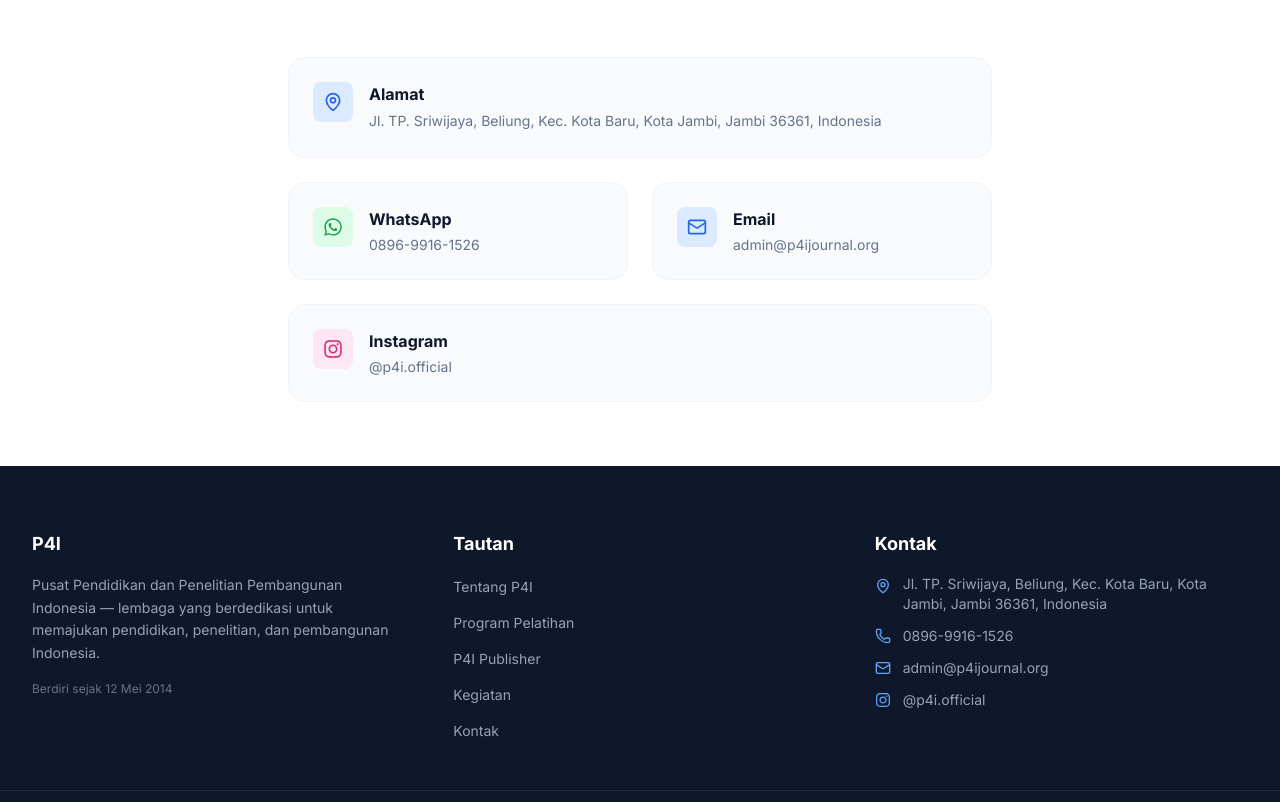
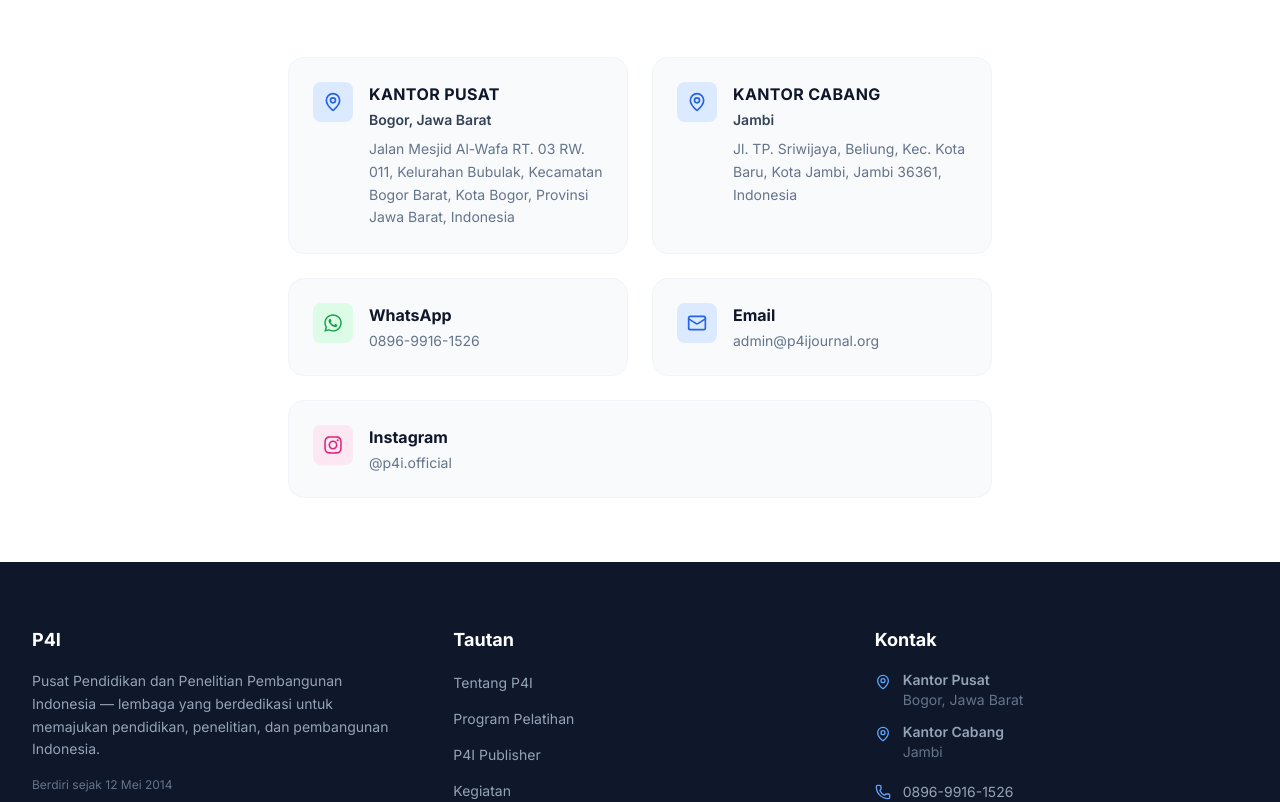
Before and after one commit to HannR002/p4i-corporate-hub, a Next.js app: page /kontak in a window 1280 px wide. Shown: the part 460-1262 px from the top of the page. Built offline with nearby package versions, Linux system fonts and the light colour scheme.

Commit message:
fix: add P4I head office and Jambi branch contact details

```diff
--- a/app/components/layout/Footer.tsx
+++ b/app/components/layout/Footer.tsx
@@ -47,11 +47,16 @@ export default function Footer() {
           <div>
             <h4 className="text-white font-bold mb-4 text-lg">Kontak</h4>
             <ul className="space-y-3 text-sm">
-              <li className="flex items-start">
-                <MapPin className="w-4 h-4 mr-3 mt-1 text-blue-400 shrink-0" />
-                <span className="text-slate-400">{siteConfig.contact.address}</span>
-              </li>
-              <li className="flex items-center">
+              {siteConfig.locations.map((location) => (
+                <li key={location.id} className="flex items-start">
+                  <MapPin className="w-4 h-4 mr-3 mt-1 text-blue-400 shrink-0" />
+                  <div>
+                    <span className="block text-slate-400 font-semibold">{location.label}</span>
+                    <span className="block text-slate-500">{location.city}</span>
+                  </div>
+                </li>
+              ))}
+              <li className="flex items-center pt-2">
                 <Phone className="w-4 h-4 mr-3 text-blue-400 shrink-0" />
                 <a
                   href={siteConfig.contact.whatsappLink}
--- a/app/kontak/page.tsx
+++ b/app/kontak/page.tsx
@@ -32,29 +32,38 @@ export default function KontakPage() {
       <section className="py-16 bg-white">
         <div className="max-w-3xl mx-auto px-4 sm:px-6 lg:px-8">
           <div className="grid grid-cols-1 sm:grid-cols-2 gap-6">
-            {/* Address */}
-            <div className="bg-slate-50 rounded-2xl p-6 border border-slate-100 sm:col-span-2">
+            {/* Address Cards */}
+            {siteConfig.locations.map((location) => (
+              <div
+                key={location.id}
+                className="bg-slate-50 rounded-2xl p-6 border border-slate-100"
+              >
                 <div className="flex items-start gap-4">
                   <div className="w-10 h-10 bg-blue-100 text-blue-600 rounded-lg flex items-center justify-center shrink-0">
                     <MapPin className="w-5 h-5" />
                   </div>
                   <div>
-                  <h3 className="text-base font-bold text-slate-900 mb-1">
-                    Alamat
+                    <h3 className="text-base font-bold text-slate-900 mb-1 uppercase tracking-wide">
+                      {location.label}
                     </h3>
+                    <p className="text-sm font-semibold text-slate-700 mb-2">
+                      {location.city}
+                    </p>
                     <p className="text-sm text-slate-500 leading-relaxed">
-                    {siteConfig.contact.address}
+                      {location.address}
                     </p>
                   </div>
                 </div>
               </div>
+            ))}
 
             {/* WhatsApp */}
             <a
               href={siteConfig.contact.whatsappLink}
               target="_blank"
               rel="noopener noreferrer"
-              className="bg-slate-50 rounded-2xl p-6 border border-slate-100 hover:border-green-200 hover:shadow-md transition-all group"
+              aria-label="Hubungi P4I via WhatsApp"
+              className="bg-slate-50 rounded-2xl p-6 border border-slate-100 hover:border-green-200 hover:shadow-md transition-all group focus:outline-none focus:ring-2 focus:ring-green-500 focus:ring-offset-2"
             >
               <div className="flex items-start gap-4">
                 <div className="w-10 h-10 bg-green-100 text-green-600 rounded-lg flex items-center justify-center shrink-0 group-hover:bg-green-600 group-hover:text-white transition-colors">
@@ -74,7 +83,8 @@ export default function KontakPage() {
             {/* Email */}
             <a
               href={siteConfig.contact.emailLink}
-              className="bg-slate-50 rounded-2xl p-6 border border-slate-100 hover:border-blue-200 hover:shadow-md transition-all group"
+              aria-label="Kirim email ke P4I"
+              className="bg-slate-50 rounded-2xl p-6 border border-slate-100 hover:border-blue-200 hover:shadow-md transition-all group focus:outline-none focus:ring-2 focus:ring-blue-500 focus:ring-offset-2"
             >
               <div className="flex items-start gap-4">
                 <div className="w-10 h-10 bg-blue-100 text-blue-600 rounded-lg flex items-center justify-center shrink-0 group-hover:bg-blue-600 group-hover:text-white transition-colors">
@@ -96,7 +106,8 @@ export default function KontakPage() {
               href={siteConfig.social.instagram.url}
               target="_blank"
               rel="noopener noreferrer"
-              className="bg-slate-50 rounded-2xl p-6 border border-slate-100 hover:border-pink-200 hover:shadow-md transition-all group sm:col-span-2"
+              aria-label="Kunjungi Instagram P4I"
+              className="bg-slate-50 rounded-2xl p-6 border border-slate-100 hover:border-pink-200 hover:shadow-md transition-all group sm:col-span-2 focus:outline-none focus:ring-2 focus:ring-pink-500 focus:ring-offset-2"
             >
               <div className="flex items-start gap-4">
                 <div className="w-10 h-10 bg-pink-100 text-pink-600 rounded-lg flex items-center justify-center shrink-0 group-hover:bg-pink-600 group-hover:text-white transition-colors">
--- a/lib/site-config.ts
+++ b/lib/site-config.ts
@@ -14,14 +14,29 @@ export const siteConfig = {
   url: 'https://p4ijournal.org',
   metadataBase: 'https://p4ijournal.org',
 
+  locations: [
+    {
+      id: 'bogor',
+      type: 'head-office',
+      label: 'Kantor Pusat',
+      city: 'Bogor, Jawa Barat',
+      address: 'Jalan Mesjid Al-Wafa RT. 03 RW. 011, Kelurahan Bubulak, Kecamatan Bogor Barat, Kota Bogor, Provinsi Jawa Barat, Indonesia',
+    },
+    {
+      id: 'jambi',
+      type: 'branch-office',
+      label: 'Kantor Cabang',
+      city: 'Jambi',
+      address: 'Jl. TP. Sriwijaya, Beliung, Kec. Kota Baru, Kota Jambi, Jambi 36361, Indonesia',
+    }
+  ],
+
   contact: {
-    address: 'Jl. TP. Sriwijaya, Beliung, Kec. Kota Baru, Kota Jambi, Jambi 36361, Indonesia',
-    addressShort: 'Kota Jambi, Jambi, Indonesia',
     whatsappDisplay: '0896-9916-1526',
-    whatsappLink: 'https://wa.me/6289699161526',
+    whatsappLink: 'https://wa.me/6289699161526?text=Halo%20P4I%2C%20saya%20ingin%20memperoleh%20informasi%20mengenai%20program%20dan%20kegiatan%20P4I.',
     whatsappNumber: '6289699161526',
     email: 'admin@p4ijournal.org',
-    emailLink: 'mailto:admin@p4ijournal.org',
+    emailLink: 'mailto:admin@p4ijournal.org?subject=Permohonan%20Informasi%20P4I&body=Yth.%20P4I%2C%0D%0A%0D%0ASaya%20ingin%20memperoleh%20informasi%20mengenai%20...',
   },
 
   social: {
```
Lines whose indentation alone changed are shown as unchanged.
